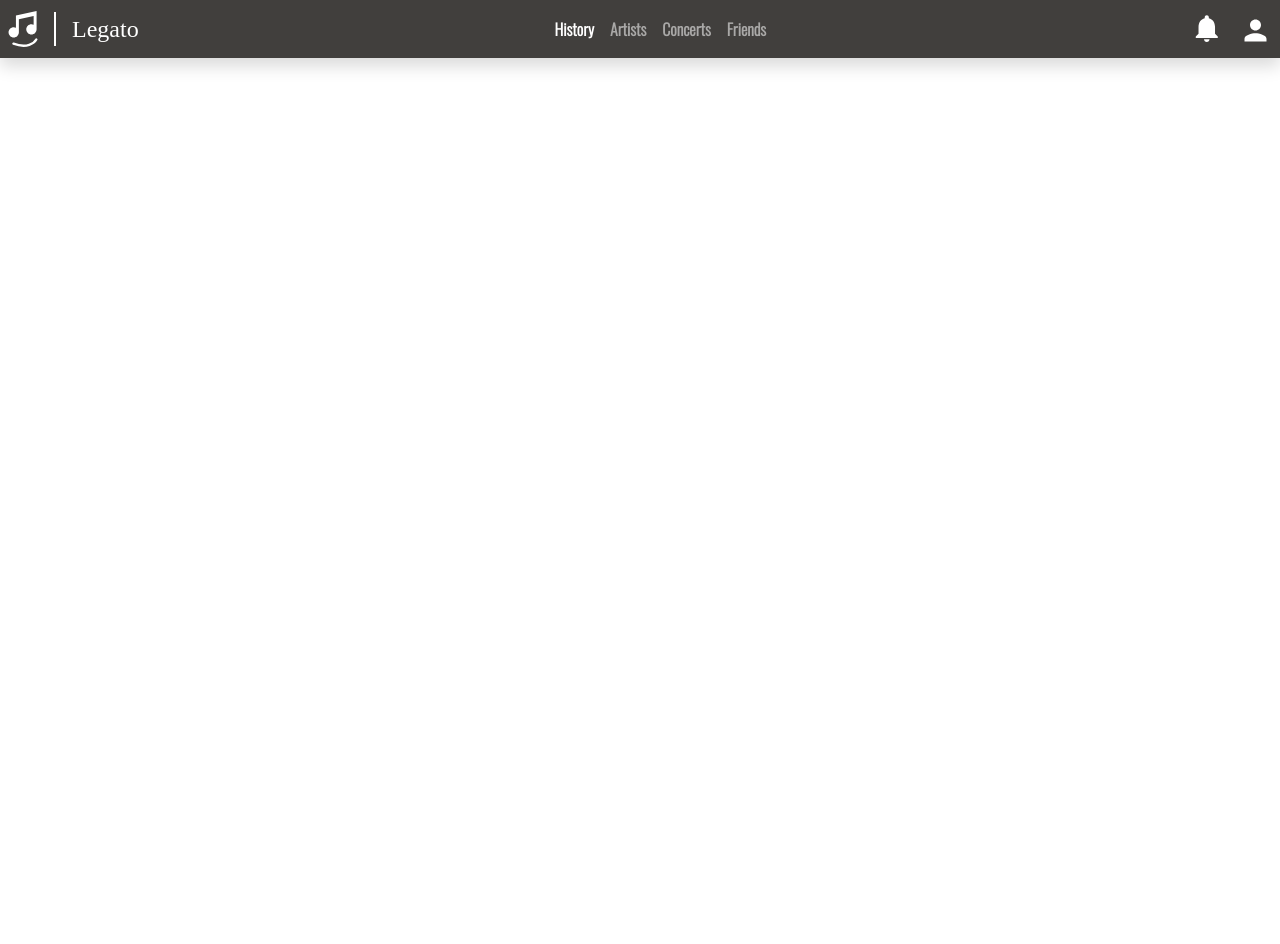
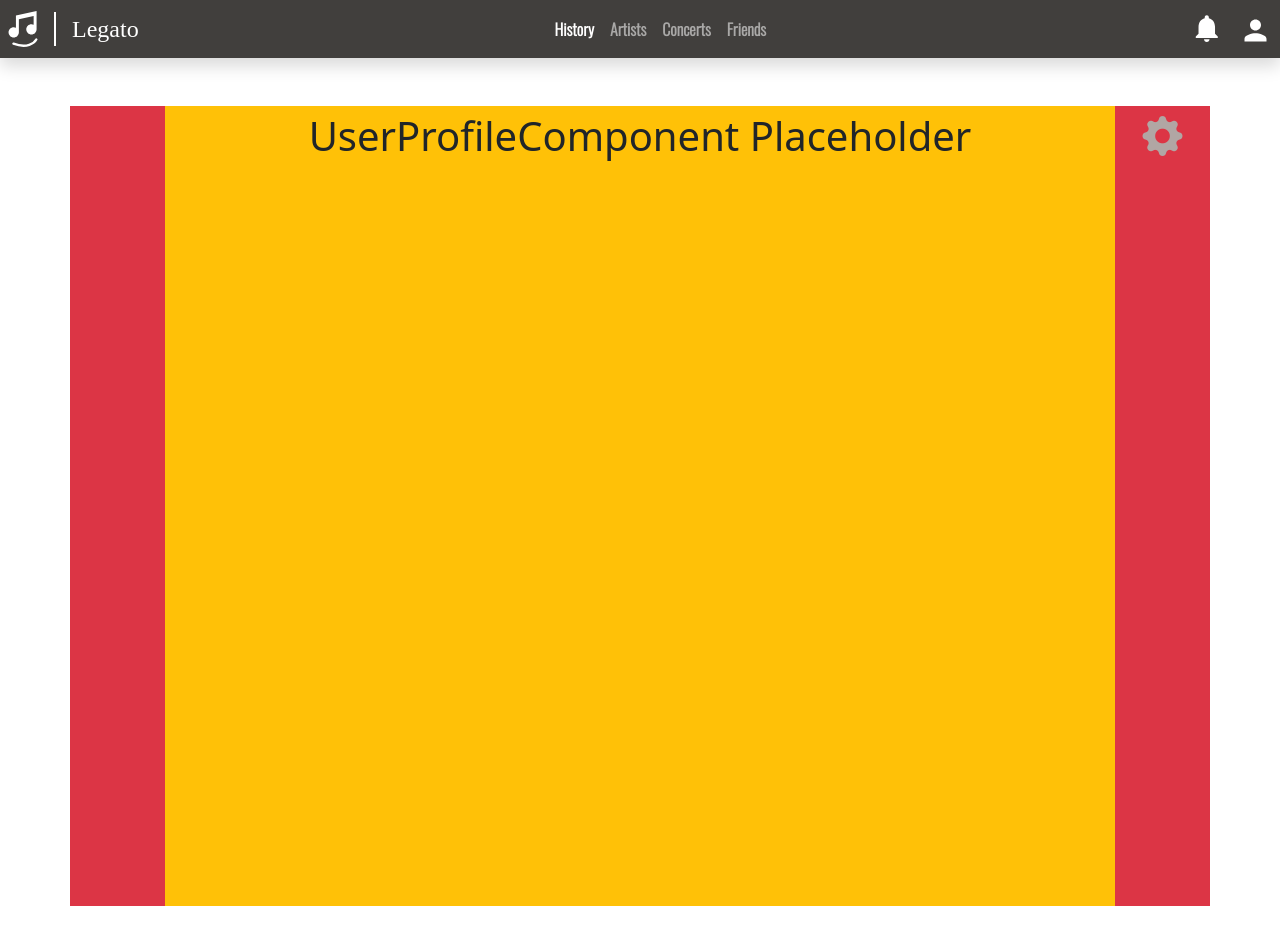
Before and after one commit to SDSC-Cali-Coders/Legato, a React (Create React App) app in the folder frontend/: page / in a window 1280 px wide. Shown: the top 944 px of the page. Before the commit the page ends 800 px from the top, so only its background shows below. Built offline with nearby package versions, Linux system fonts and the light colour scheme; a web font is replaced by a local one.

Commit message:
Layout planned and implemented w/ guiding colors

```diff
--- a/frontend/src/components/settings/MainView.jsx
+++ b/frontend/src/components/settings/MainView.jsx
@@ -2,7 +2,18 @@ import React from 'react';
 
 const MainView = (props) => {
     return (
-        <div>
+        // Layout Will be a container w/
+        // empty column for centering main/central column
+        // Main centerd column holding the UserProfile component [placeholder div]
+        // column holding the settings icon up top
+        <div className="container py-5">
+            <div className="row text-center">
+                <div className="col-1 bg-danger"> </div>
+                <div className="col-10 bg-warning vh-100 fs-1"> UserProfileComponent Placeholder </div>
+                <div className="col-1 bg-danger">
+                    <i className="bi bi-gear-fill text-primary fs-1"></i>
+                </div>
+            </div>
         </div>
     );
 }
```
